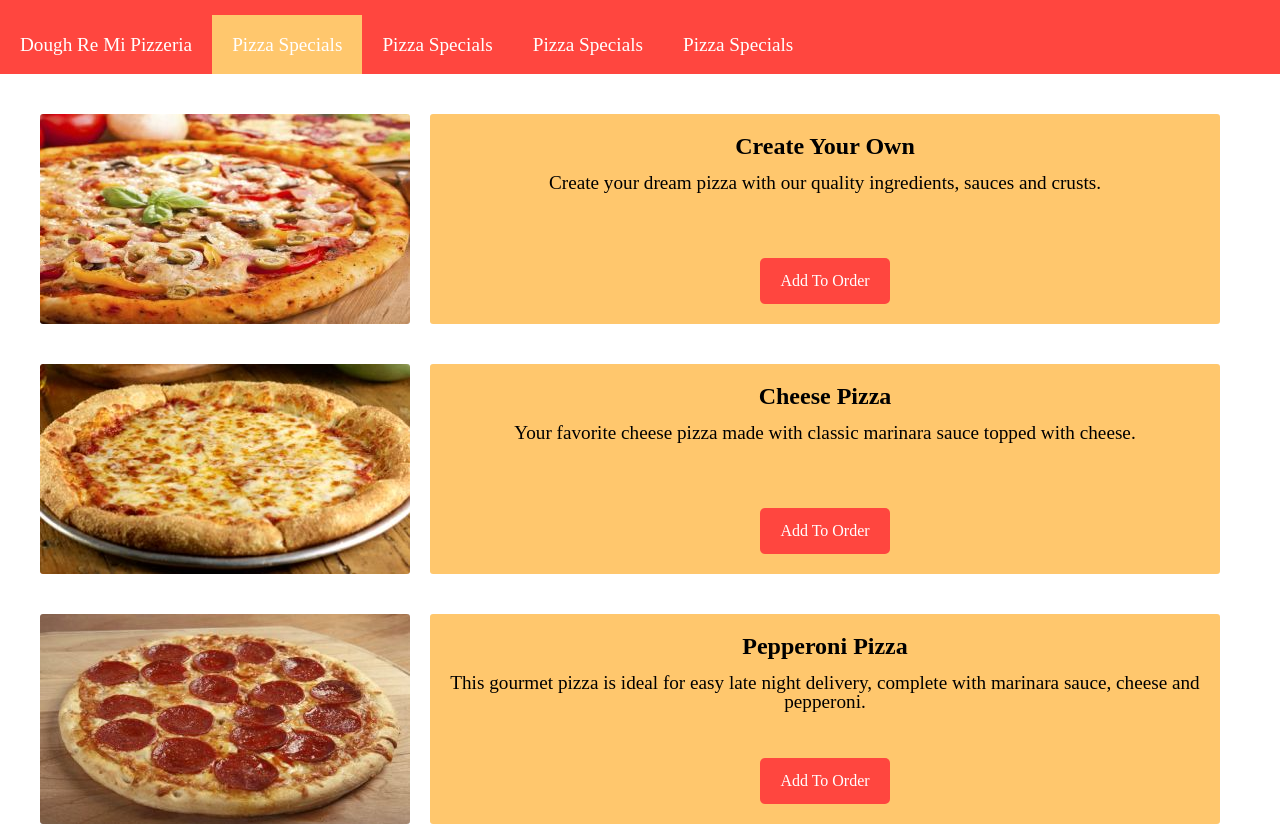
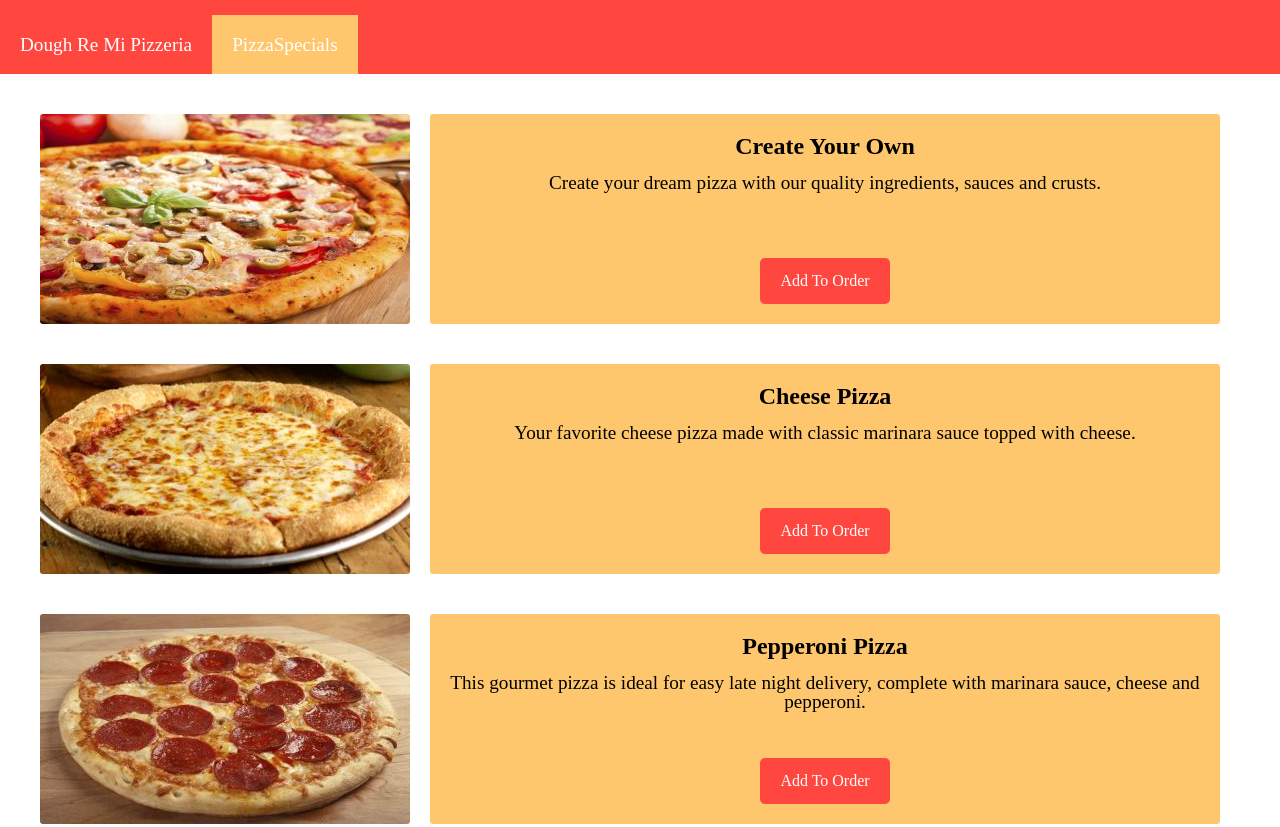
Before and after one commit to Topa-Chan/DoughReMiPizzaria, a plain HTML site: page index.html in a window 1280 px wide. Shown: the top 827 px of the page. Drawn offline with Linux system fonts and the light colour scheme.

Commit message:
Got the navbar to show dynamically!

```diff
--- a/index.html
+++ b/index.html
@@ -6,13 +6,13 @@
   </head>
   <body id="main-body">
 
-    <div class="nav">
+    <!-- <div class="nav">
         <a href="index.html" class="nav-brand">Dough Re Mi Pizzeria</a>
         <a href="index.html" class="active-nav nav-item">Pizza Specials</a>
         <a href="index.html" class="nav-item">Pizza Specials</a>
         <a href="index.html" class="nav-item">Pizza Specials</a>
         <a href="index.html" class="nav-item">Pizza Specials</a>
-    </div>
+    </div> -->
 
     <!-- <div class="flex-row">
       <img class="pizzaPic" src="../images/custom_pizza.jpg">
@@ -69,6 +69,7 @@
     </div> -->
 
     <!-- <script src='../scripts/script.js'></script> -->
+    <script src='../scripts/nav-script.js'></script>
     <script src='../scripts/home-script.js'></script>
   </body>
 </html>
--- a/scripts/home-script.js
+++ b/scripts/home-script.js
@@ -1,5 +1,4 @@
 var request = new XMLHttpRequest();
-var pagesList = ['Dough Re Mi Pizzeria', 'Pizza Specials'];
 
 
 function loadData() {
@@ -11,19 +10,6 @@ function loadData() {
 function loadComplete(evt) {
   var eventJson = JSON.parse(request.responseText);
   createHomePage(eventJson);
-  //temp(eventJson);
-}
-
-function createNavBar(navItemsList) {
-  //document.getElementById('main-body').innerHTML += '<div class="nav"><a href="index.html" class="nav-brand">Dough Re Mi Pizzeria</a><a href="index.html" class="active-nav nav-item">Pizza Specials</a><a href="index.html" class="nav-item">Pizza Specials</a><a href="index.html" class="nav-item">Pizza Specials</a><a href="index.html" class="nav-item">Pizza Specials</a></div>'
-  var path = window.location.pathname;
-  var pathArray = path.split('/');
-  var page = pathArray[pathArray.length - 1];
-  if (page == "index.html") {
-    //console.log("True");
-
-  }
-
 }
 
 function createAddToOrderButton(isCustom, pizzaType) {
@@ -38,14 +24,13 @@ function createAddToOrderButton(isCustom, pizzaType) {
   buttonDiv.setAttribute("class", "bottom-btn");
   var aTag = document.createElement("a");
   aTag.setAttribute("class", "btn");
-  aTag.text = 'Add To Order';
+  aTag.textContent = 'Add To Order';
   aTag.addEventListener('click', function(){
     sessionStorage.setItem('pizza-name', `${pizzaType}`);
     document.location.href = href;
   });
 
   buttonDiv.appendChild(aTag);
-  //var button = `<div class="${divClass}"><a href="#" onClick="addToOrderClick(${href}, ${pizzaName})" class="${aClass}">${msg}</a></div>`;
 
   return buttonDiv;
 }
@@ -80,9 +65,6 @@ function createPizzaSpecial(imgSource, pizzaName, pizzaId, description, isCustom
   divContainer.appendChild(img);
   divContainer.appendChild(divInfo);
 
-
-  //var layout = `<div class="flex-row"><img class="pizzaPic" src="${imgSource}"><div class='flex-col'><div id="${pizzaId}" class="pizzaName">${pizzaName}</div><div class="pizzaDesc">${description}</div>${orderButton}</div></div>`;
-
   return divContainer;
 }
 
--- /dev/null
+++ b/scripts/nav-script.js
@@ -0,0 +1,39 @@
+var pagesList = ['Dough Re Mi Pizzeria', 'Pizza Specials'];
+var linkNames = [];
+
+function createNavBar(navItemsList, linkNameList) {
+  //'<div class="nav"><a href="index.html" class="nav-brand">Dough Re Mi Pizzeria</a><a href="index.html" class="active-nav nav-item">Pizza Specials</a><a href="index.html" class="nav-item">Pizza Specials</a><a href="index.html" class="nav-item">Pizza Specials</a><a href="index.html" class="nav-item">Pizza Specials</a></div>'
+  var navContainer = document.createElement("div");
+  navContainer.setAttribute("class", "nav");
+
+  var brandLink = document.createElement("a");
+  brandLink.setAttribute("href", "index.html");
+  brandLink.setAttribute("class", "nav-brand");
+  brandLink.textContent = "Dough Re Mi Pizzeria";
+
+  var homeLink = document.createElement("a");
+  homeLink.setAttribute("href", "index.html");
+  homeLink.setAttribute("class", "nav-item");
+  homeLink.textContent = "PizzaSpecials";
+
+  var path = window.location.pathname;
+  var pathArray = path.split('/');
+  var page = pathArray[pathArray.length - 1];
+  if (page == "index.html") {
+    if (!homeLink.classList.contains("active-nav")) {
+      homeLink.classList.add("active-nav");
+    }
+  }
+  else {
+    if (homeLink.classList.contains("active-nav")) {
+      homeLink.classList.remove("active-nav");
+    }
+  }
+
+  navContainer.appendChild(brandLink);
+  navContainer.appendChild(homeLink);
+  document.getElementById('main-body').appendChild(navContainer);
+
+}
+
+createNavBar(pagesList);
```
Also changed, not shown: scripts/total-script.js (added).
